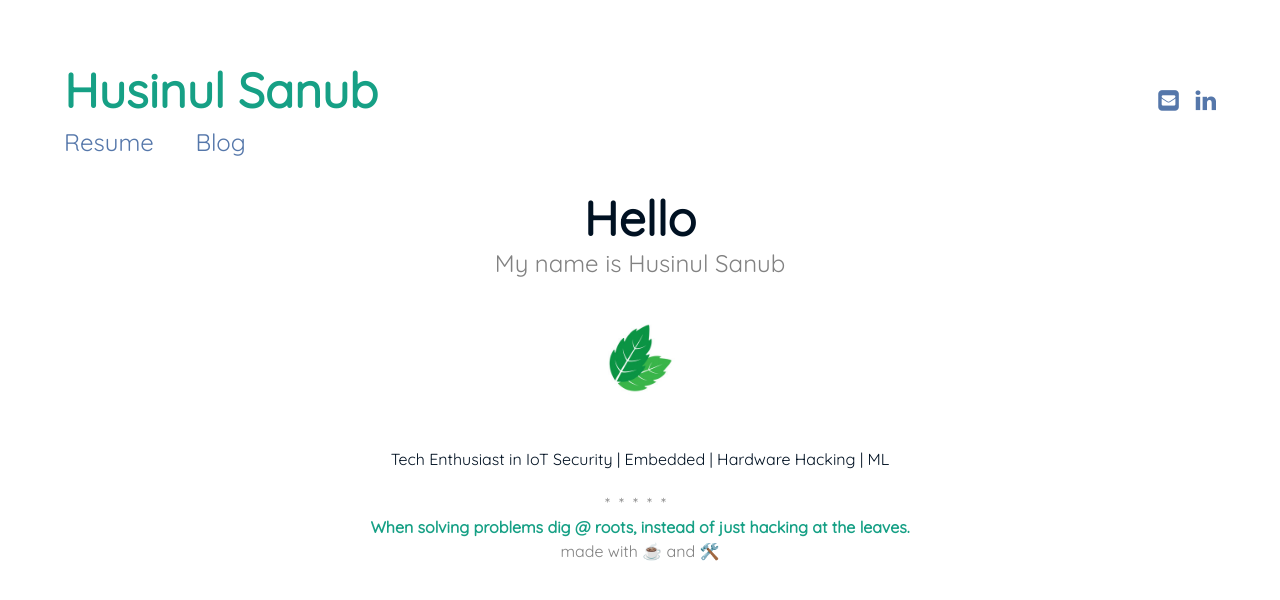
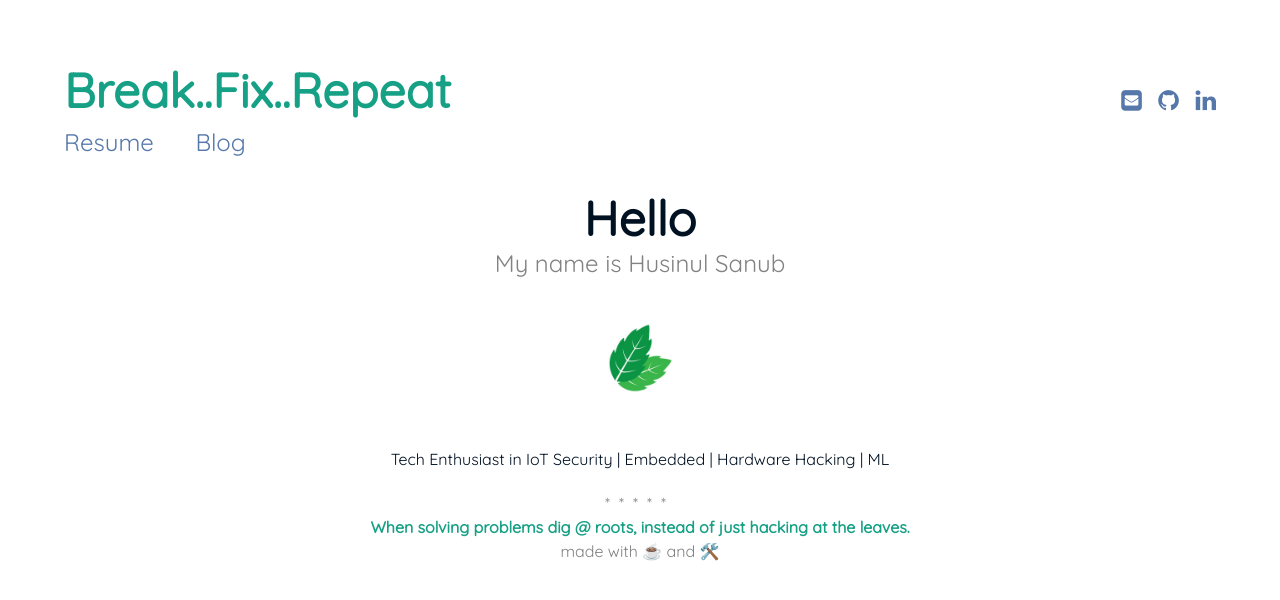
Before and after one commit to husinul/husinul.github.io, a Jekyll site: the page built from index.md, in a window 1280 px wide. Shown: the top 600 px of the page. Built offline with Jekyll 4.4.1, drawn with Linux system fonts in a browser that asks for light colours.

Commit message:
Update _config.yml

```diff
--- a/_config.yml
+++ b/_config.yml
@@ -1,15 +1,15 @@
 # Site settings
-title: Husinul Sanub
+title: Break..Fix..Repeat
 description: >
-  A simple, minimal Jekyll theme for a personal web page and blog, focusing on white space and readability
+  A simple, humble mind to explore the unknown
 
 baseurl: "/husinul.github.io" # the subpath of your site, e.g. /blog/
 url: "https://husinul.github.io" # the base hostname & protocol for your site
 
 author:
   fullname: Husinul Sanub
-  github:
-  linkedin: linkedin
+  github: https://github.com/husinul
+  linkedin: https://www.linkedin.com/in/husinul-sanub-658239106/
   email: husinulz93@gmail.com
 
 
```
